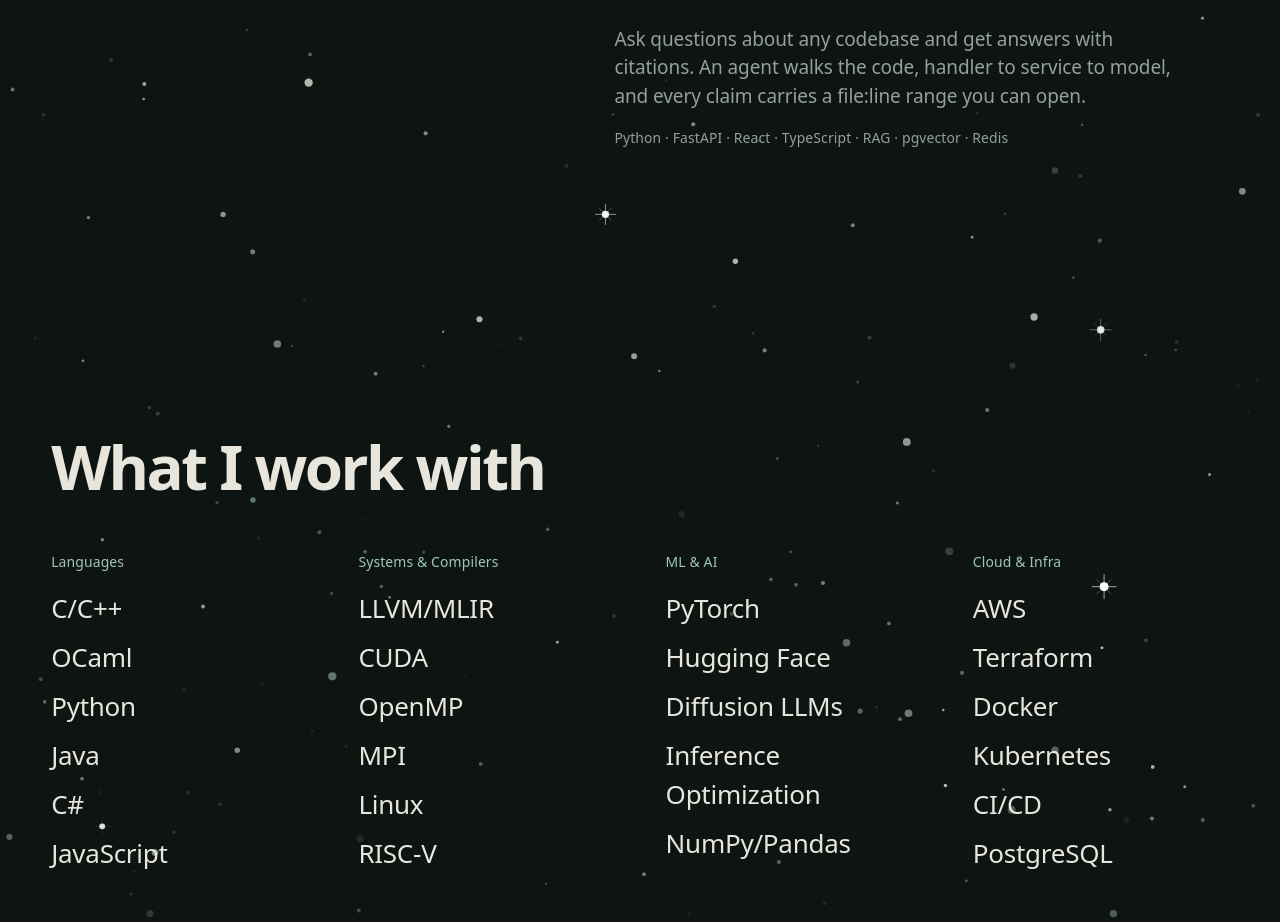
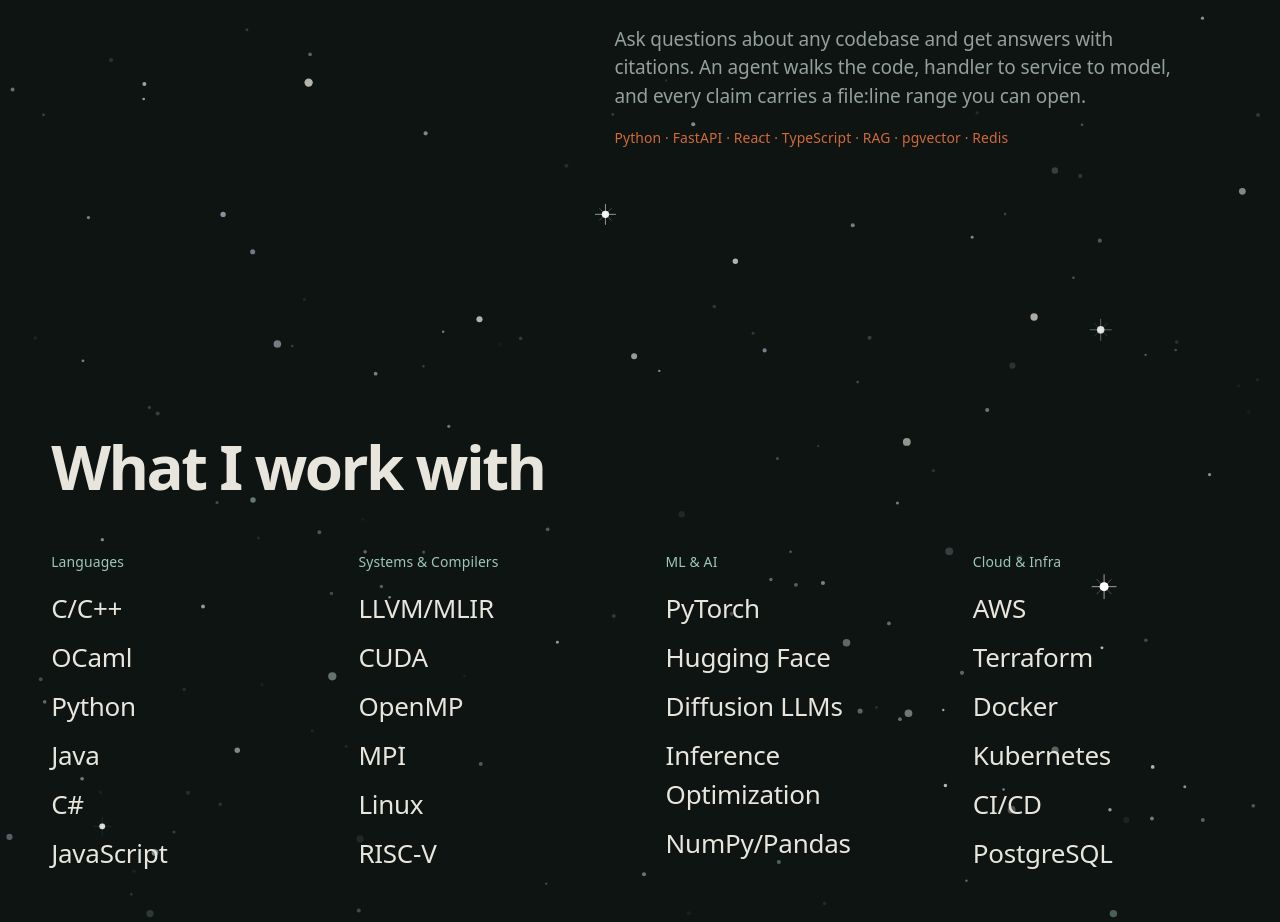
Before and after one commit to prajeshkumarg/portfolio, a Next.js app: page / in a window 1280 px wide. Shown: the part 2383-3305 px from the top of the page. Built offline with nearby package versions, Linux system fonts and the light colour scheme; a web font is replaced by a local one.

Commit message:
taste-folio: restore clay/lava colour on the project stack tags

```diff
--- a/components/Projects/Projects.module.css
+++ b/components/Projects/Projects.module.css
@@ -107,9 +107,9 @@
   line-height: 1.5;
 }
 
-/* tags: muted, separated by " · ", not lava */
+/* tags under the diagram: clay, separated by " · " */
 .stack {
-  color: var(--muted);
+  color: var(--lava);
   font-size: var(--step-small);
   line-height: 1.5;
   letter-spacing: 0.01em;
```
